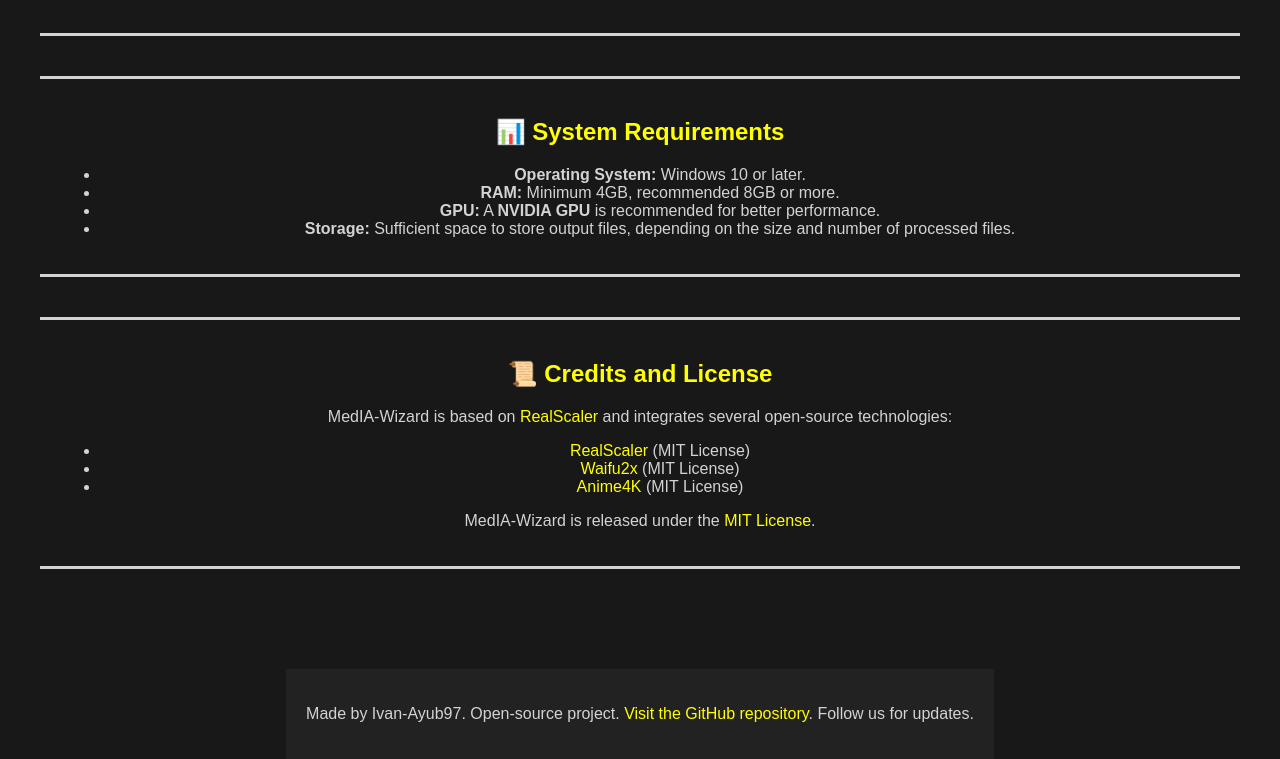
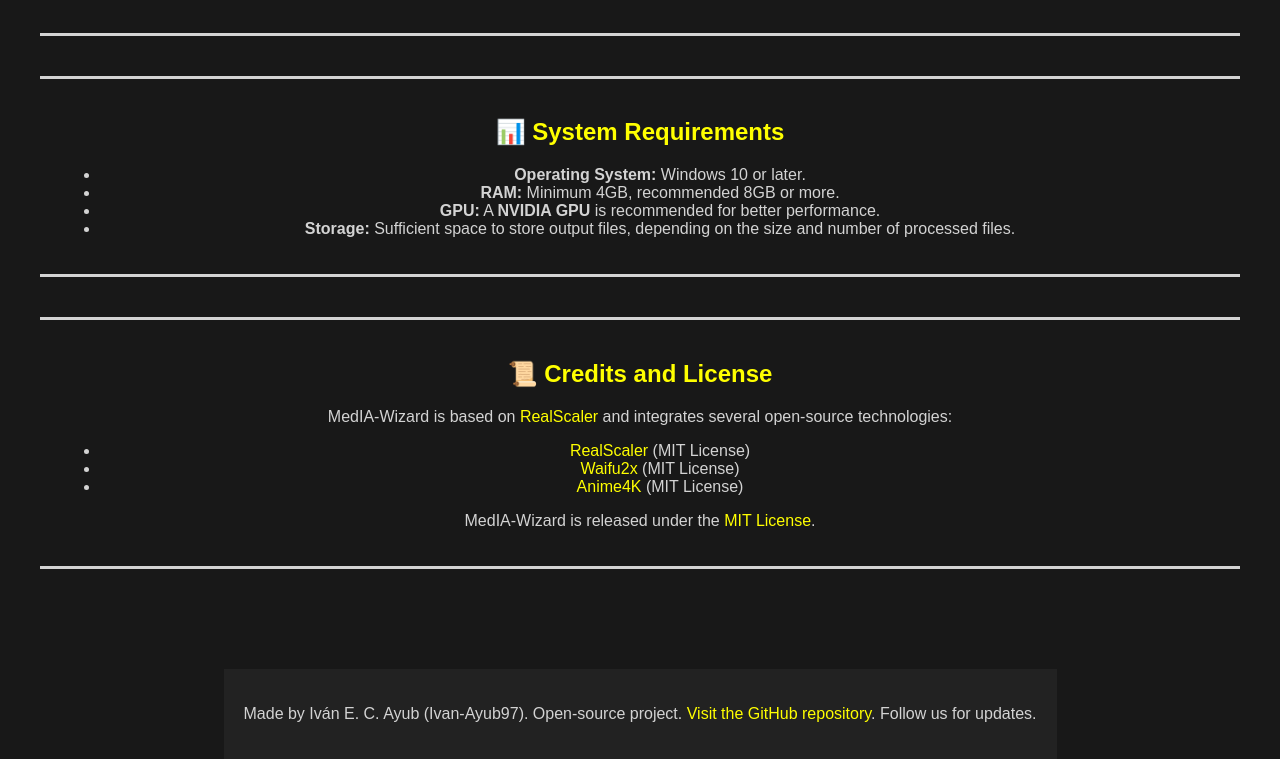
Before and after one commit to Ivan-Ayub97/MedIA-Wizard, a plain HTML site: page index.html in a window 1280 px wide. Shown: the part 4675-5434 px from the top of the page. Drawn offline with Linux system fonts and the light colour scheme.

Commit message:
Update index.html

```diff
--- a/index.html
+++ b/index.html
@@ -245,7 +245,7 @@
 
     <!-- Footer -->
     <footer>
-        <p>Made by Ivan-Ayub97. Open-source project. <a href="https://github.com/Ivan-Ayub97/MedIA-Wizard.git" target="_blank">Visit the GitHub repository</a>. Follow us for updates.</p>
+        <p>Made by Iván E. C. Ayub (Ivan-Ayub97). Open-source project. <a href="https://github.com/Ivan-Ayub97/MedIA-Wizard.git" target="_blank">Visit the GitHub repository</a>. Follow us for updates.</p>
     </footer>
 
 </body>
```
